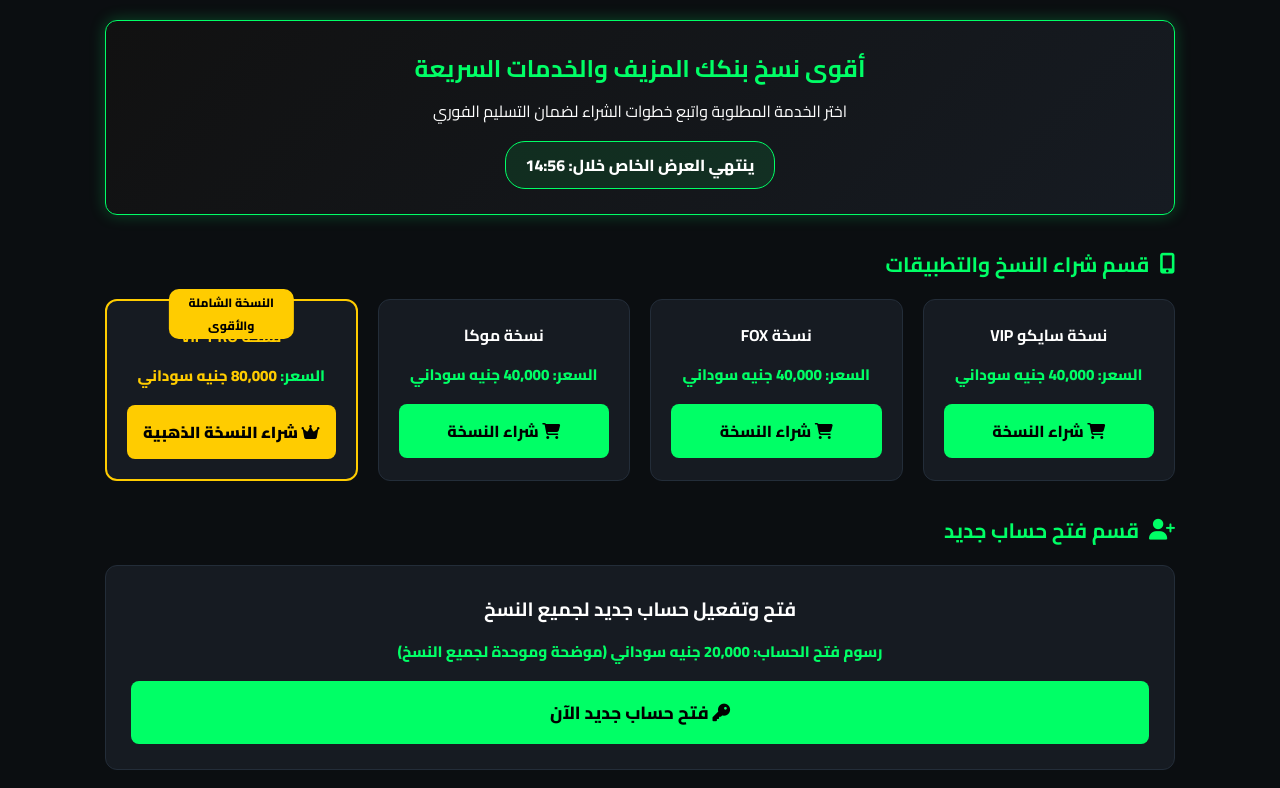
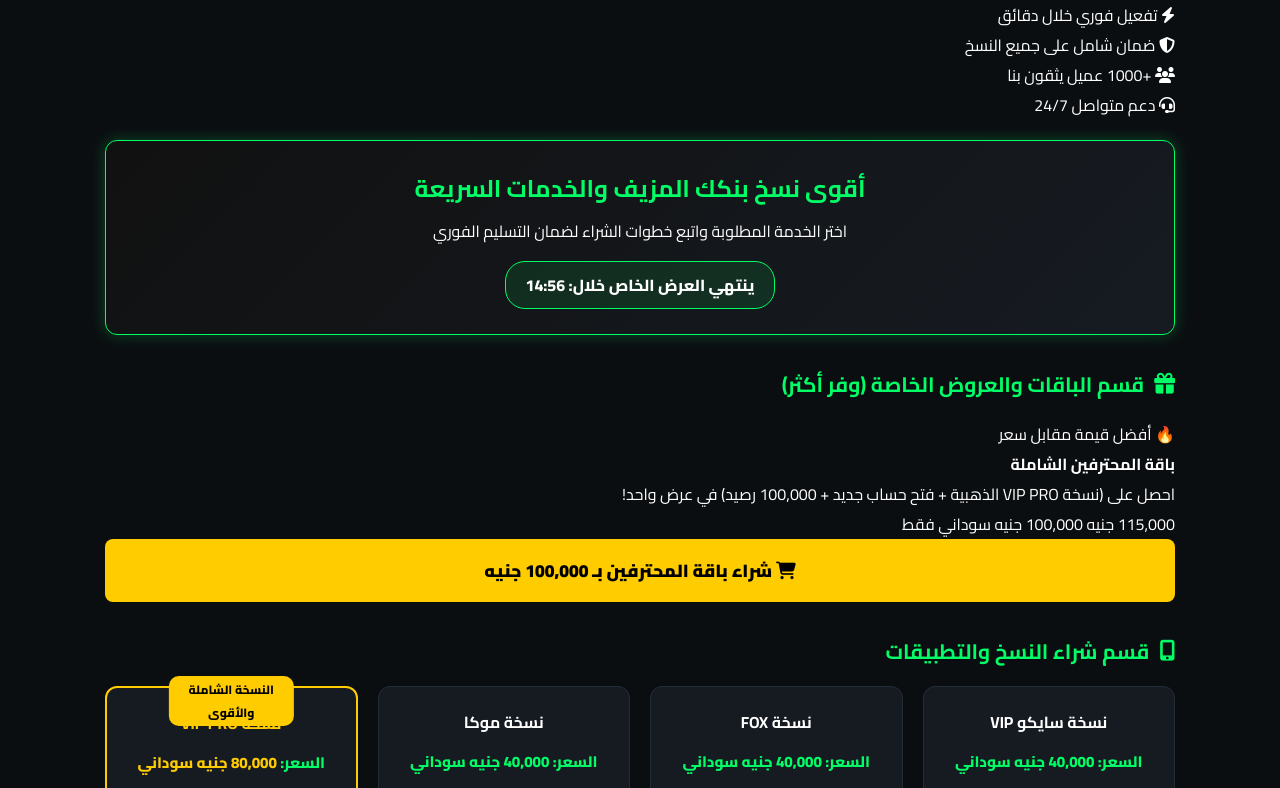
Before and after one commit to khaldhsam179-cell/-, a plain HTML site: page index.html in a window 1280 px wide. Shown: the part 113-901 px from the top of the page. Drawn offline with Linux system fonts and the light colour scheme.

Commit message:
Update index.html

```diff
--- a/index.html
+++ b/index.html
@@ -25,11 +25,23 @@
                 <i class="fa-solid fa-building-columns"></i>
                 <span>بنكك مزيف النسخه المطورة</span>
             </div>
-            <div class="badge-verified">
-                <i class="fa-solid fa-circle-check"></i> المتجر الرسمي
+            <div class="header-badges">
+                <div class="badge-verified">
+                    <i class="fa-solid fa-circle-check"></i> المتجر الرسمي
+                </div>
             </div>
         </div>
     </header>
+
+    <!-- شريط مؤشرات الثقة (جديد) -->
+    <div class="trust-bar">
+        <div class="container trust-container">
+            <div class="trust-item"><i class="fa-solid fa-bolt"></i> تفعيل فوري خلال دقائق</div>
+            <div class="trust-item"><i class="fa-solid fa-shield-halved"></i> ضمان شامل على جميع النسخ</div>
+            <div class="trust-item"><i class="fa-solid fa-users"></i> +1000 عميل يثقون بنا</div>
+            <div class="trust-item"><i class="fa-solid fa-headset"></i> دعم متواصل 24/7</div>
+        </div>
+    </div>
 
     <main class="container">
 
@@ -40,6 +52,27 @@
             <div class="timer-box">
                 <span>ينتهي العرض الخاص خلال: </span>
                 <span id="countdown">14:59</span>
+            </div>
+        </section>
+
+        <!-- ========================================== -->
+        <!-- قسم العروض والباقات المدمجة (جديد) -->
+        <!-- ========================================== -->
+        <section class="store-section">
+            <h3 class="section-title"><i class="fa-solid fa-gift"></i> قسم الباقات والعروض الخاصة (وفر أكثر)</h3>
+            <div class="bundle-card">
+                <div class="bundle-tag">🔥 أفضل قيمة مقابل سعر</div>
+                <div class="bundle-content">
+                    <h4>باقة المحترفين الشاملة</h4>
+                    <p class="bundle-desc">احصل على (نسخة VIP PRO الذهبية + فتح حساب جديد + 100,000 رصيد) في عرض واحد!</p>
+                    <div class="bundle-price-box">
+                        <span class="old-price">115,000 جنيه</span>
+                        <span class="new-price">100,000 جنيه سوداني فقط</span>
+                    </div>
+                    <button class="btn-gold btn-large" onclick="openBuyVersionModal('باقة المحترفين الشاملة (VIP PRO + حساب + 100k رصيد)', 100000)">
+                        <i class="fa-solid fa-cart-shopping"></i> شراء باقة المحترفين بـ 100,000 جنيه
+                    </button>
+                </div>
             </div>
         </section>
 
@@ -117,7 +150,7 @@
         </section>
 
         <!-- ========================================== -->
-        <!-- 4. مميزات النسخة (بشكل احترافي) -->
+        <!-- 4. مميزات النسخة -->
         <!-- ========================================== -->
         <section class="features-section">
             <h3 class="section-title-center"><i class="fa-solid fa-star"></i> مميزات بنكك مزيف النسخة المطورة</h3>
@@ -175,7 +208,21 @@
         </section>
 
         <!-- ========================================== -->
-        <!-- 6. روابط التواصل مع المطور -->
+        <!-- 6. قسم الربح والتسويق بالعمولة (جديد) -->
+        <!-- ========================================== -->
+        <section class="referral-section">
+            <div class="referral-box">
+                <i class="fa-solid fa-hand-holding-dollar referral-icon"></i>
+                <h3>اربح معنا! (برنامج التسويق بالعمولة)</h3>
+                <p>اجلب عميلاً لشراء نسخة VIP PRO واحصل فوراً على <strong>5,000 جنيه كاش</strong> أو رصيد مجاني في حسابك!</p>
+                <a href="https://t.me/S_A_Y_K_O_USD" target="_blank" class="btn-primary inline-btn">
+                    <i class="fa-brands fa-telegram"></i> تواصل مع المطور لبدء التسويق
+                </a>
+            </div>
+        </section>
+
+        <!-- ========================================== -->
+        <!-- 7. روابط التواصل المباشر -->
         <!-- ========================================== -->
         <section class="contact-section">
             <h3 class="section-title-center"><i class="fa-solid fa-comments"></i> روابط التواصل المباشر مع المطور</h3>
@@ -191,9 +238,7 @@
 
     </main>
 
-    <!-- =================================================================== -->
     <!-- النوافذ المنبثقة (Modals) -->
-    <!-- =================================================================== -->
 
     <!-- نافذة 1: دفع وشراء النسخ -->
     <div id="buyVersionModal" class="modal-backdrop">
@@ -205,7 +250,6 @@
                 <p id="versionModalPrice" class="modal-price-display"></p>
             </div>
             <div class="modal-body">
-                <!-- مربع رقم الحساب -->
                 <div class="mycashi-box">
                     <label>رقم الحساب (ماي كاشي):</label>
                     <div class="account-number-wrapper">
@@ -236,7 +280,7 @@
         </div>
     </div>
 
-    <!-- نافذة نجاح شراء النسخ (تنزيل + تواصل فقط) -->
+    <!-- نافذة نجاح شراء النسخ -->
     <div id="versionSuccessModal" class="modal-backdrop">
         <div class="modal-card success-card">
             <div class="modal-header">
@@ -283,7 +327,7 @@
         </div>
     </div>
 
-    <!-- نافذة دفع فتح الحساب + التحذير الخاص -->
+    <!-- نافذة دفع فتح الحساب -->
     <div id="accountPayModal" class="modal-backdrop">
         <div class="modal-card">
             <button class="modal-close" onclick="closeModal('accountPayModal')">&times;</button>
@@ -293,7 +337,6 @@
                 <p class="modal-status-text">تم استلام طلبك لفتح الحساب، سيتم فتح الحساب مباشرة بعد دفع رسوم الحساب في نفس الوقت.</p>
             </div>
             <div class="modal-body">
-                <!-- تحذير فتح الحساب -->
                 <div class="red-alert-box">
                     🚨 <strong>تنبيه هام:</strong> ممنوع رفع اشعار مزيف او اشعار ليس ضمن التحويل هاذه الرجاء تحويل المبلغ ورفع الاشعار واستلام حسابك علي الفور.
                 </div>
@@ -357,7 +400,7 @@
         </div>
     </div>
 
-    <!-- نافذة دفع الشحن + التحذير الخاص + شاشة نجاح الشحن -->
+    <!-- نافذة دفع الشحن -->
     <div id="rechargePayModal" class="modal-backdrop">
         <div class="modal-card">
             <button class="modal-close" onclick="closeModal('rechargePayModal')">&times;</button>
@@ -367,7 +410,6 @@
                 <p class="modal-status-text">تم استلام طلب الشحن الرجاء اكمل الدفع لاستلام الرصيد في حسابك علي الفور.</p>
             </div>
             <div class="modal-body">
-                <!-- تحذير قسم الشحن -->
                 <div class="red-alert-box">
                     🚨 <strong>تحذير خاص بالشحن:</strong> ممنوع رفع اشعار مزيف او اشعار ليس ضمن التحويل او اشعار لتحويل اخرة لضمان استلام رصيدك وشحن حسابك بنجاح.
                 </div>
```
